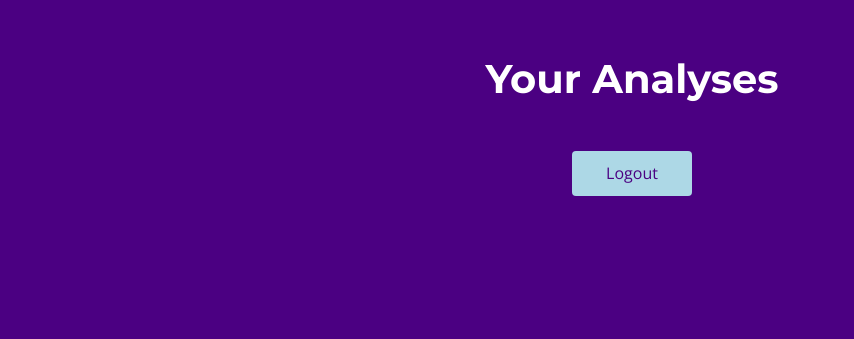
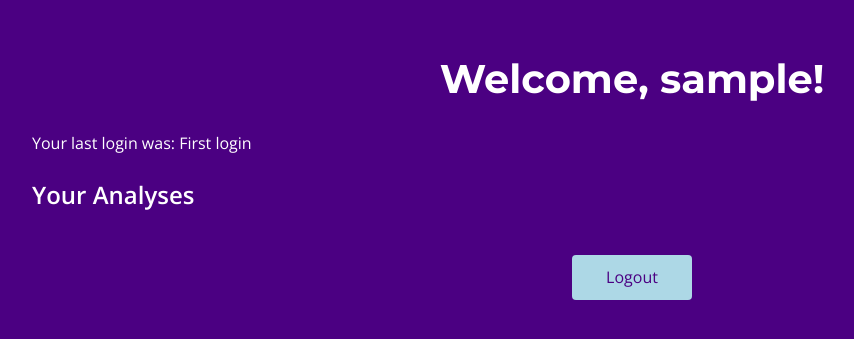
Before and after one commit to memaxo/toser, a Flask app: page /dashboard in a window 1280 px wide. Shown: the top 339 px of the page, without its empty margins (8-862 px from the left). Run offline with Flask 3, Linux system fonts and the light colour scheme; the visitor is signed in with stand-in values (Sample User, id 1); data that the repository does not hold is empty.

Commit message:
Implemented user account functionality, including registration, login, logout, and user-specific analyses.

```diff
--- a/src/app.py
+++ b/src/app.py
@@ -73,6 +73,8 @@ def login():
         user = User.query.filter_by(username=username).first()
         if user and user.check_password(password):
             login_user(user)
+            user.last_login = datetime.utcnow()
+            db.session.commit()
             return redirect(url_for('dashboard'))
         else:
             flash('Invalid username or password')
--- a/src/templates/dashboard.html
+++ b/src/templates/dashboard.html
@@ -67,7 +67,9 @@
 </head>
 <body>
     <div class="container">
-        <h1>Your Analyses</h1>
+        <h1>Welcome, {{ current_user.username }}!</h1>
+        <p>Your last login was: {{ current_user.last_login.strftime('%Y-%m-%d %H:%M:%S') if current_user.last_login else 'First login' }}</p>
+        <h2>Your Analyses</h2>
         <div class="analysis-list">
             {% for analysis in analyses %}
             <div class="analysis-card">
--- a/src/templates/login.html
+++ b/src/templates/login.html
@@ -81,6 +81,7 @@
             <input type="password" name="password" placeholder="Password" required>
             <button type="submit">Login</button>
         </form>
+        <p>Don't have an account? <a href="{{ url_for('register') }}">Register here</a></p>
     </div>
 </body>
 </html>
--- a/src/templates/register.html
+++ b/src/templates/register.html
@@ -82,6 +82,7 @@
             <input type="password" name="password" placeholder="Password" required>
             <button type="submit">Register</button>
         </form>
+        <p>Already have an account? <a href="{{ url_for('login') }}">Login here</a></p>
     </div>
 </body>
 </html>
```
